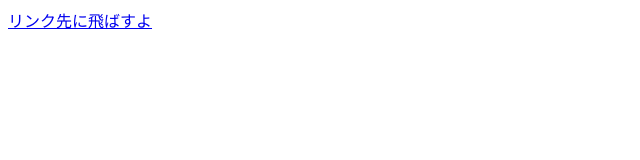
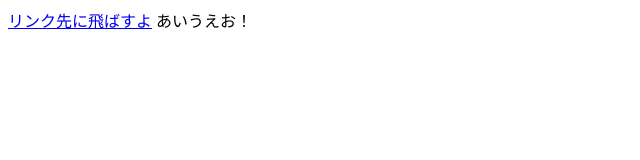
Before and after one commit to goroosan/goroosan.github.io, a plain HTML site: page practice.html in a window 1280 px wide. Shown: the whole page, without its empty margins (0-640 px from the left). Drawn offline with Linux system fonts and the light colour scheme.

Commit message:
Update practice.html

```diff
--- a/practice.html
+++ b/practice.html
@@ -2,6 +2,6 @@
   <body>
 
     <a href="#">リンク先に飛ばすよ</a>
-
+                   あいうえお！
                    </body>
                    </html>
```
